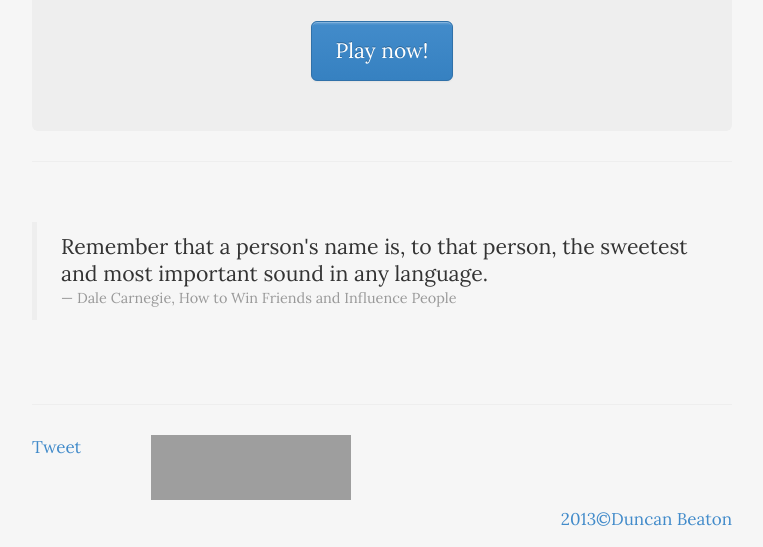
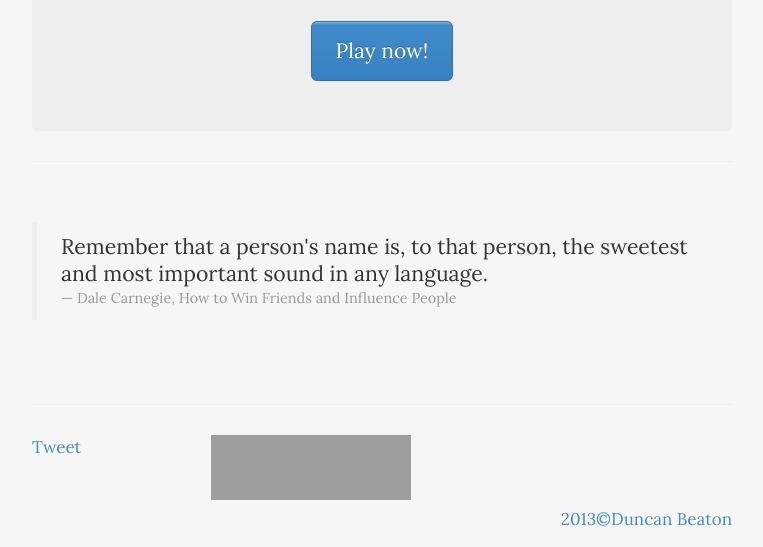
Before and after one commit to dunckr/names, a plain HTML site: page dist/index.html in a window 1280 px wide. Shown: the part 334-881 px from the top of the page, without its empty margins (258-1021 px from the left). Drawn offline with Linux system fonts and the light colour scheme; grey boxes are pictures that could not be loaded.

Commit message:
added analytics

```diff
--- a/dist/index.html
+++ b/dist/index.html
@@ -44,13 +44,13 @@
 
       <div class="row-fluid">
 
-        <div class="span2">
+        <div class="span3">
 
           <a href="https://twitter.com/share" class="twitter-share-button" data-url="http://names.dunckr.com" data-text="Names are hard!" data-via="dunckr" data-size="large" data-hashtags="rememberthename">Tweet</a>
           <script>!function(d,s,id){var js,fjs=d.getElementsByTagName(s)[0],p=/^http:/.test(d.location)?'http':'https';if(!d.getElementById(id)){js=d.createElement(s);js.id=id;js.src=p+'://platform.twitter.com/widgets.js';fjs.parentNode.insertBefore(js,fjs);}}(document, 'script', 'twitter-wjs');</script>
         </div>
 
-        <div class="span2">
+        <div class="span3">
         <iframe src="//www.facebook.com/plugins/like.php?href=http%3A%2F%2Fnames.dunckr.com&amp;width=2&amp;height=65&amp;colorscheme=light&amp;layout=box_count&amp;action=like&amp;show_faces=true&amp;send=false&amp;appId=262508203853555" scrolling="no" frameborder="0" style="border:none; overflow:hidden; width:200px; height:65px" allowtransparency="true"></iframe>
 
         </div>
@@ -64,7 +64,7 @@
 
     <!-- Google Analytics: change UA-XXXXX-X to be your site's ID. -->
     <script>
-      var _gaq=[['_setAccount','UA-XXXXX-X'],['_trackPageview']];
+      var _gaq=[['_setAccount','UA-40698382-1'],['_trackPageview']];
       (function(d,t){var g=d.createElement(t),s=d.getElementsByTagName(t)[0];
       g.src='//www.google-analytics.com/ga.js';
       s.parentNode.insertBefore(g,s)}(document,'script'));
```
